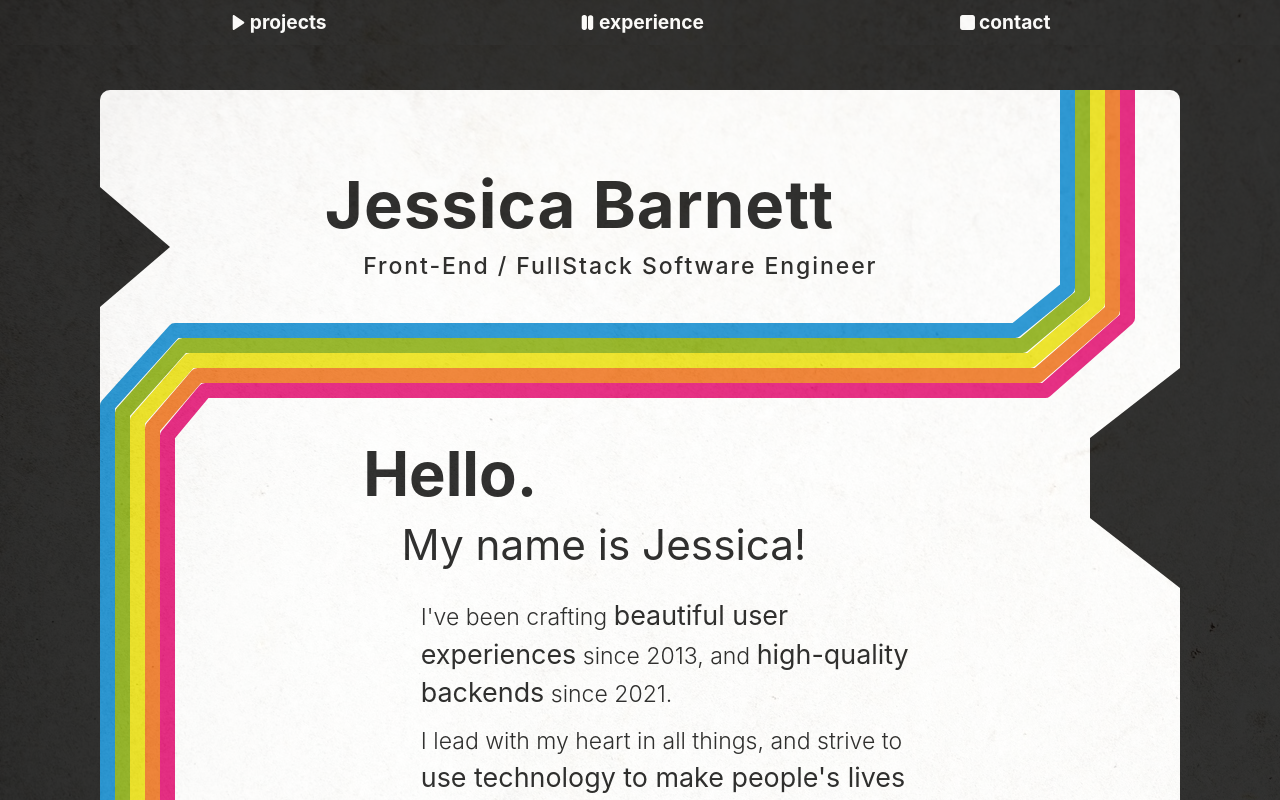
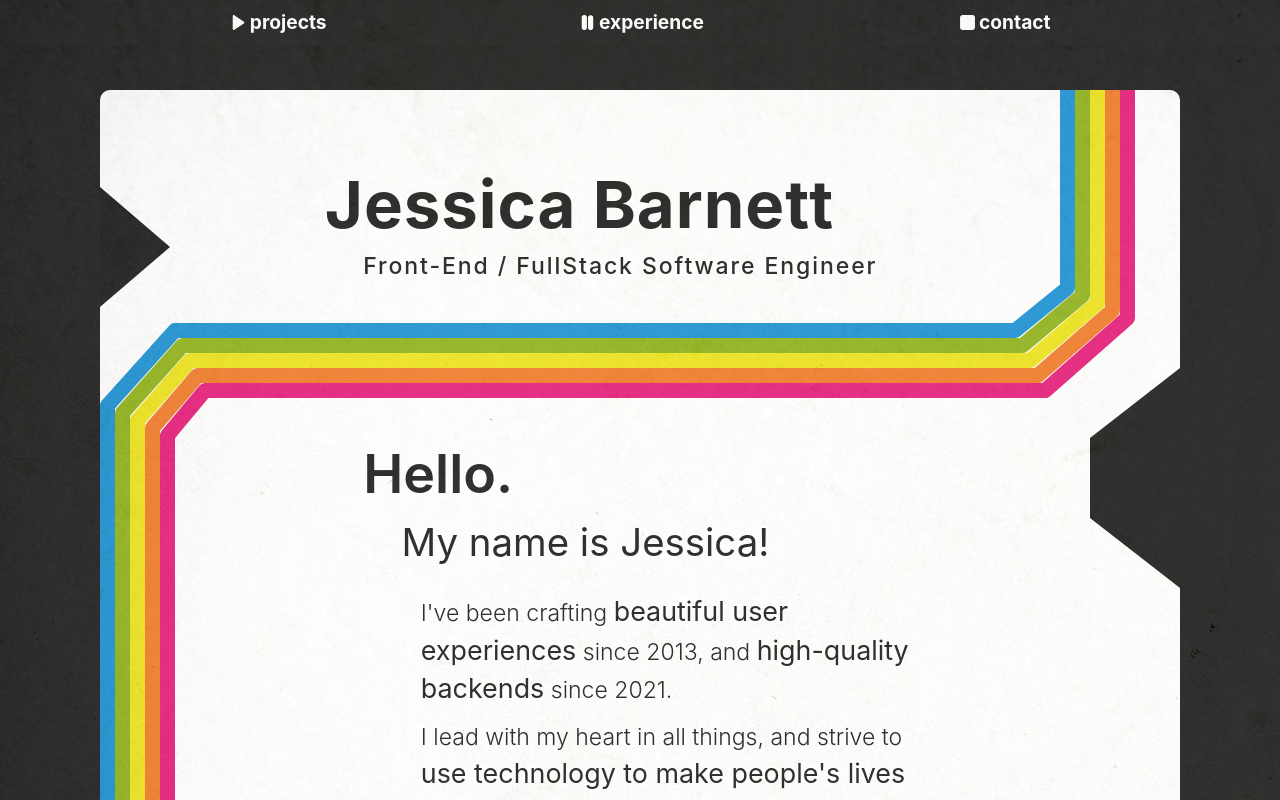
Before and after one commit to JessicaBarnett/JessicaBarnett.github.io, a React (Vite) app: page / in a window 1280 px wide. Shown: the top 800 px of the page. Built offline with nearby package versions, Linux system fonts and the light colour scheme.

Commit message:
on second thought, I think I made this h2 a little too big...

```diff
--- a/src/App.css
+++ b/src/App.css
@@ -411,18 +411,18 @@ em {
 }
 
 .deco-font-1 {
-  font-size: 3.2rem;
-  line-height: 3.8rem;
+  font-size: 2.8rem;
+  line-height: 3.4rem;
   font-family: "Inter", Arial, Helvetica, sans-serif;
   font-weight: 700;
   line-height: 3rem;
-  font-weight: 700;
+  font-weight: 600;
   margin-bottom: 16px;
 }
 
 .deco-font-2 {
-  font-size: 2.2rem;
-  line-height: 2.8rem;
+  font-size: 2rem;
+  line-height: 2.6rem;
   margin-bottom: 1rem;
   font-weight: 400;
   margin-bottom: 24px;
--- a/stylesheets/partials/_about.scss
+++ b/stylesheets/partials/_about.scss
@@ -13,16 +13,16 @@ em {
 
 // Hello.
 .deco-font-1 {
-  @include font-size(3.2rem);
+  @include font-size(2.8rem);
   @include title;
   line-height: 3rem; // unique
-  font-weight: 700;
+  font-weight: 600;
   margin-bottom: 16px;
 }
 
 // My name is...
 .deco-font-2 {
-  @include font-size(2.2rem);
+  @include font-size(2rem);
     margin-bottom: 1rem;
     font-weight: 400;
     margin-bottom: 24px;
```
